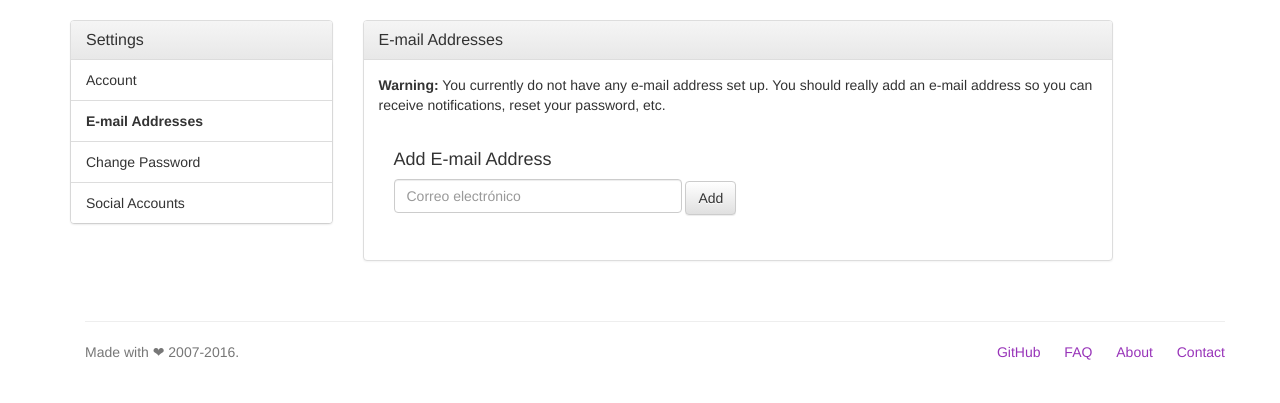
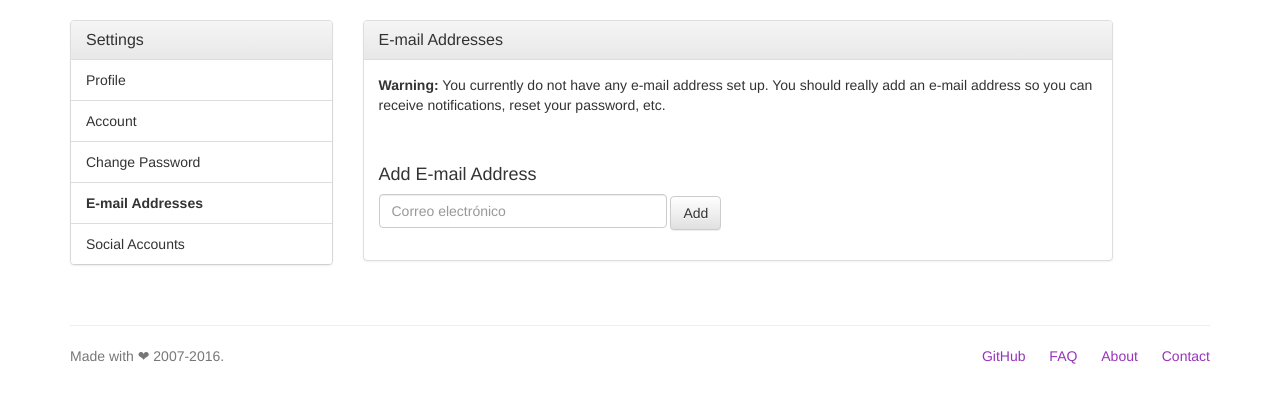
Before and after one commit to maru/fiubar, a Django app: template fiubar/templates/account/email.html in a window 1280 px wide. Shown: the part 52-455 px from the top of the page. Run offline with Django 3.2, Linux system fonts and the light colour scheme; the template is opened without the code that fills it, so the values that code supplies are empty; some libraries are stand-ins or nearby versions.

Commit message:
Changes in account settings forms: templates

```diff
--- a/fiubar/static/css/main.css
+++ b/fiubar/static/css/main.css
@@ -205,7 +205,12 @@ span.socialaccount_provider {
     border-color: #ccc);
     background-image: none;
 }
-
+.edit-profile .btn-default {
+    color: #333;
+    background-color: #fff;
+    border-color: #ccc;
+    background-image: none;
+}
 @media (max-width: 479px) {
   #id_email.form-control {
       width: 100% !important;
--- a/fiubar/templates/account/base_panel.html
+++ b/fiubar/templates/account/base_panel.html
@@ -14,18 +14,21 @@
       </div>
 
       <ul class="list-group">
-        <li class="list-group-item {% block panel-item-users-detail %}{% endblock %}">
-            <a href="{% url 'users:update' %}">{% trans "Account" %}</li>
+        <li class="list-group-item {% block panel-item-users-update %}{% endblock %}">
+            <a href="{% url 'users:update' %}">{% trans "Profile" %}</li>
+        <li class="list-group-item {% block panel-item-users-account %}{% endblock %}">
+            <a href="{% url 'users:account' %}">{% trans "Account" %}</li>
+              <li class="list-group-item {% block panel-item-account_change-pw %}{% endblock %}">
+                <a href="{% url 'account_change_password' %}">{% trans "Change Password" %}</a></li>
         <li class="list-group-item {% block panel-item-account-email %}{% endblock %}">
           <a href="{% url 'account_email' %}">{% trans "E-mail Addresses" %}</a></li>
-        <li class="list-group-item {% block panel-item-account_change-pw %}{% endblock %}">
-          <a href="{% url 'account_change_password' %}">{% trans "Change Password" %}</a></li>
         <li class="list-group-item {% block panel-item-social-connections %}{% endblock %}">
           <a href="{% url 'socialaccount_connections' %}">{% trans "Social Accounts" %}</a></li>
       </ul>
     </div>
   </div>
   <div class="{% block content_class %}col-sm-9 col-md-8{% endblock %}">
+    {% block panel-main %}
     <div class="panel panel-default">
       <div class="panel-heading">
         <h3 class="panel-title">{% block inner_title %}{% endblock %}</h3>
@@ -35,6 +38,7 @@
         {% block inner %}{% endblock %}
       </div>
     </div>
+    {% endblock %}
   </div>
 </div>
 {% endblock %}
--- a/fiubar/templates/account/email.html
+++ b/fiubar/templates/account/email.html
@@ -5,9 +5,14 @@
 
 {% block panel-item-account-email %}list-group-active{% endblock %}
 
-{% block inner_title %}{% trans "E-mail Addresses" %}{% endblock %}
-{% block inner %}
+{% block panel-main %}
+<div class="panel panel-default">
+  <div class="panel-heading">
+    <h3 class="panel-title">{% block inner_title %}{% trans "E-mail Addresses" %}{% endblock %}</h3>
+  </div>
   {% if user.emailaddress_set.all %}
+  <div class="panel-body">
+    {% include 'messages.html' %}
     <p>{% trans 'The following e-mail addresses are associated with your account:' %}</p>
   </div>
 
@@ -44,7 +49,9 @@
   {% endwith %}
 
   {% else %}
+  <div class="panel-body">
     <p><strong>{% trans 'Warning:'%}</strong> {% trans "You currently do not have any e-mail address set up. You should really add an e-mail address so you can receive notifications, reset your password, etc." %}</p>
+  </div>
   {% endif %}
 
   <div class="panel-body">
@@ -65,6 +72,8 @@
         </div>
       </div>
     </form>
+  </div>
+</div>
 {% endblock %}
 
 
--- a/fiubar/templates/account/password_change.html
+++ b/fiubar/templates/account/password_change.html
@@ -13,6 +13,6 @@
     <form method="POST" action="{% url 'account_change_password' %}" class="password_change">
         {% csrf_token %}
         {{ form|crispy }}
-        <button class="btn btn-default" type="submit" name="action">{% trans "Change Password" %}</button>
+        <button class="btn btn-primary" type="submit" name="action">{% trans "Change Password" %}</button>
     </form>
 {% endblock %}
--- a/fiubar/templates/navigation.html
+++ b/fiubar/templates/navigation.html
@@ -40,11 +40,7 @@
             {% endif %}
             <li><a href="{% url 'users:detail' user.username %}">{% trans "Your Profile" %}</a></li>
             <li role="separator" class="divider"></li>
-            <li class="dropdown-header">{% trans "Settings" %}</li>
-            <li><a href="{% url 'users:update' %}">{% trans "Account" %}</a></li>
-            <li><a href="{% url 'account_email' %}">{% trans "E-mail Addresses" %}</a></li>
-            <li><a href="{% url 'account_change_password' %}">{% trans "Change Password" %}</a></li>
-            <li><a href="{% url 'socialaccount_connections' %}">{% trans "Social Accounts" %}</a></li>
+            <li><a href="{% url 'users:update' %}">{% trans "Settings" %}</a></li>
             <li role="separator" class="divider"></li>
             <li><a href="{% url 'contact_form' %}">{% trans "Report a Problem" %}</a></li>
             <li><a href="{% url 'account_logout' %}"><span class="glyphicon glyphicon-log-out"></span> {% trans "Sign Out" %}</a></li>
```
Also changed, not shown: 1 other file. Lines whose indentation alone changed are shown as unchanged.
